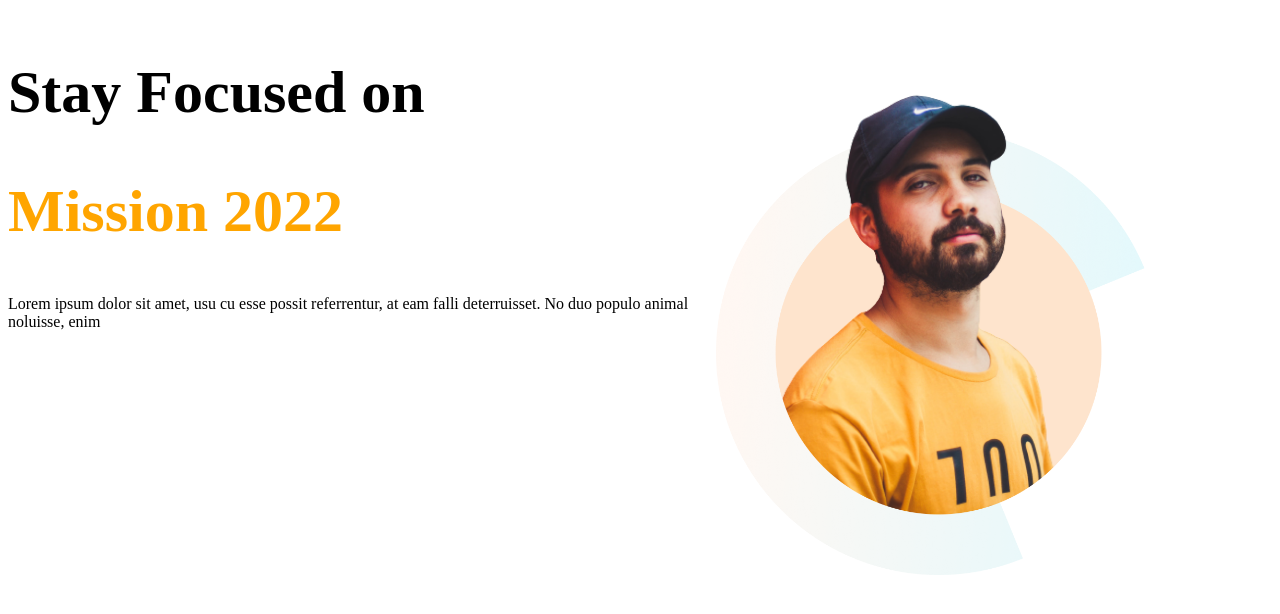
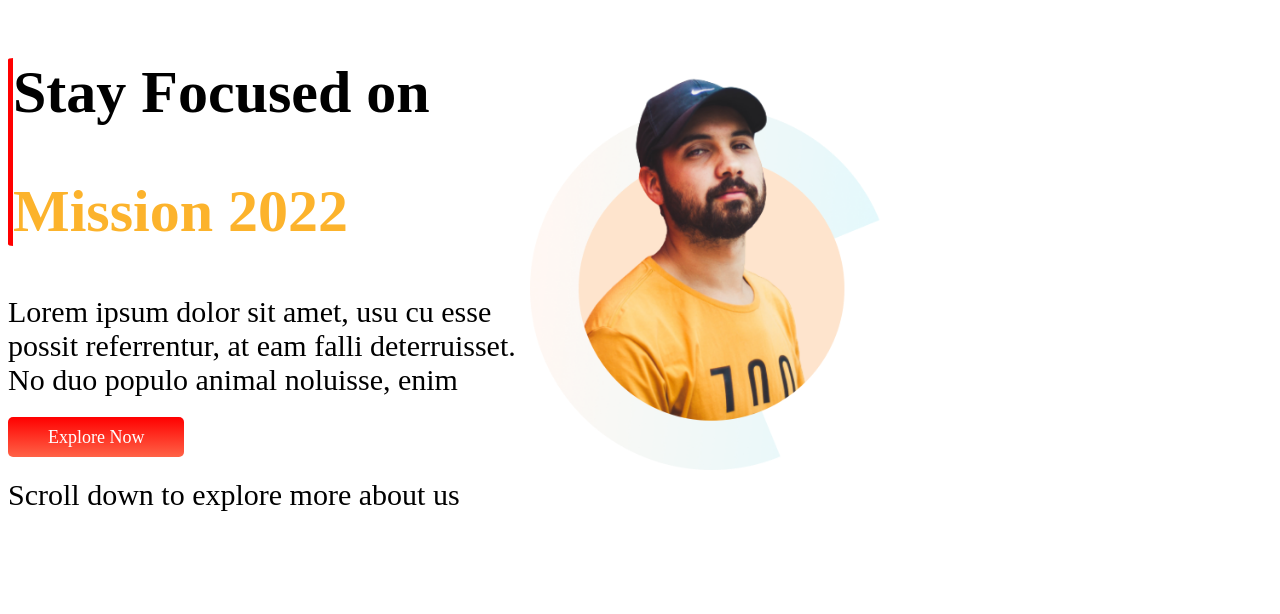
Before and after one commit to RudrasahaDibos/my-repo, a plain HTML site: page index.html in a window 1280 px wide. Drawn offline with Linux system fonts and the light colour scheme; a web font is replaced by a local one.

Commit message:
top button

```diff
--- a/index.html
+++ b/index.html
@@ -8,19 +8,23 @@
     <link rel="preconnect" href="https://fonts.googleapis.com">
 <link rel="preconnect" href="https://fonts.gstatic.com" crossorigin>
 <link href="https://fonts.googleapis.com/css2?family=Shippori+Mincho+B1:wght@700&display=swap" rel="stylesheet">
+
+
       <link rel="stylesheet" href="style.css">
 
 </head>
 <body>
     <section>
         <div class="half-width">
-            <div>
+            <div class="border">
             <h1>Stay Focused on </h1>
             <h1 class="headcolor">Mission 2022</h1>
             </div>
-            <p>Lorem ipsum dolor sit amet, usu cu esse possit
-               referrentur, at eam falli deterruisset. No duo populo
-               animal noluisse, enim</p>
+            <p class="fontstyle">Lorem ipsum dolor sit amet, usu cu esse possit
+                referrentur, at eam falli deterruisset. No duo populo
+                animal noluisse, enim</p>
+              <a class="link-button" target="_blank" href="https://www.w3schools.com/">Explore Now</a>
+              <p class="fontstyle">Scroll down to explore more about us</p>
             </div>
             <div class="halfwidth">
                 <img src="images/person/person-0.png" alt="">
--- a/style.css
+++ b/style.css
@@ -1,19 +1,42 @@
-div{
+div h1{
     font-family: 'Shippori Mincho B1', serif;
+
 }
+ .border{
+    border-left: 5px solid red;
+    border-radius: 1%;
+    font-size: 100%;
+ }
+ .fontstyle{
+    font-style: normal;
+    font-size: 30px;
+ }
 h1{
     font-size: 60px;
+
 }
 .headcolor{
-    color:orange;
+    color:rgb(252, 179, 44);
 }
 section{
     display:flex;
 }
 .halfwidth{
-    width:50%;
-    padding-left:2%;
+    width:80%;
+    padding-right:30%;
+    font-size: medium;
 }
 .halfwidth img{
-     width:80%;
+     width:100%;
 }
+.border{
+    border-right: orangered;
+}
+.link-button{
+    text-decoration: none;
+    background-image: linear-gradient(red,tomato);
+    padding: 10px 40px;
+    color:white;
+    border-radius: 5px;
+    font-size: large;
+}
```
